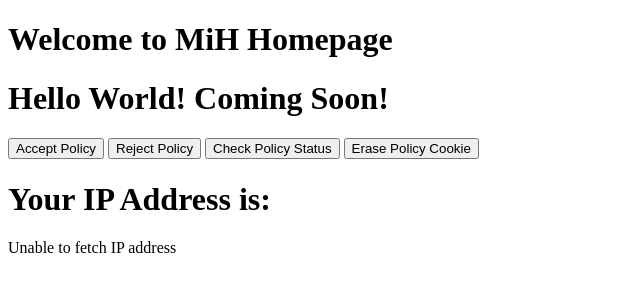
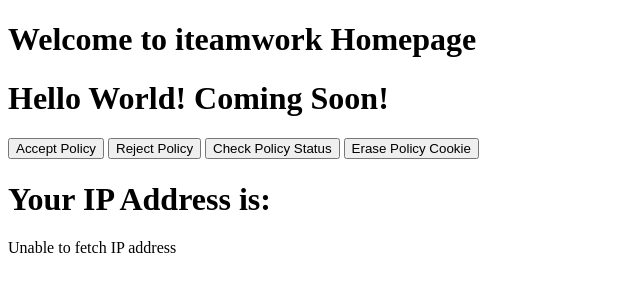
Before and after one commit to made-in-hongkong/iteamwork, a plain HTML site: page index.html in a window 1280 px wide. Shown: the whole page, without its empty margins (0-640 px from the left). Drawn offline with Linux system fonts and the light colour scheme; no server answers.

Commit message:
Update index.html

```diff
--- a/index.html
+++ b/index.html
@@ -54,7 +54,7 @@
     </script>
 </head>
 <body onload="checkPolicy()">
-    <h1>Welcome to MiH Homepage</h1>
+    <h1>Welcome to iteamwork Homepage</h1>
     <h1>Hello World! Coming Soon!</h1>
     <button onclick="setCookie('policy', 'accept', 365)">Accept Policy</button>
     <button onclick="setCookie('policy', 'reject', 365)">Reject Policy</button>
```
